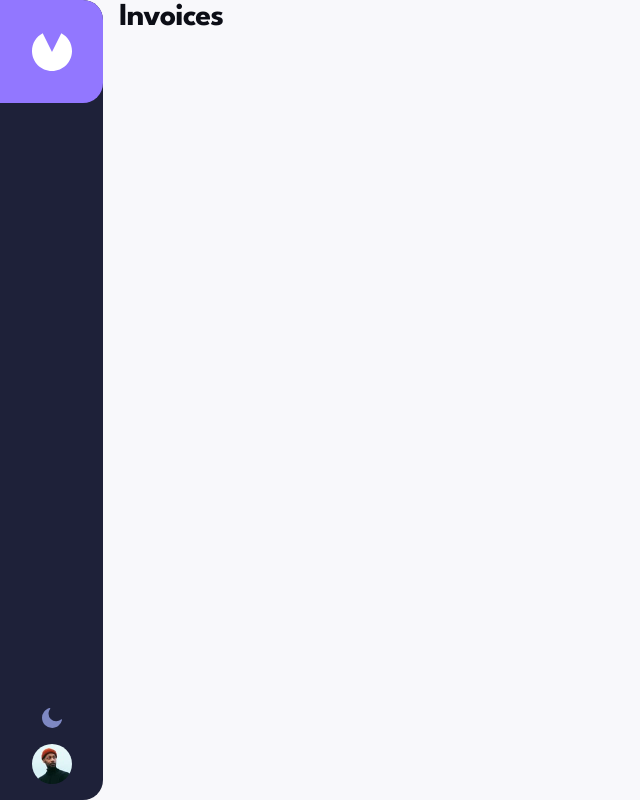
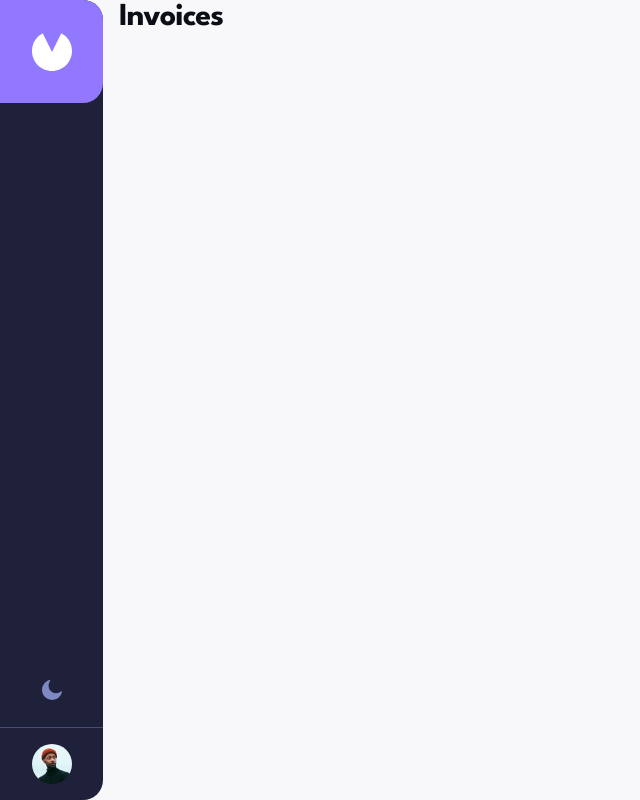
Before and after one commit to rparias/invoice-app-ts-next, a Next.js app: page / in a window 1280 px wide. Shown: the whole page, without its empty margins (0-640 px from the left). Built offline with nearby package versions, Linux system fonts and the light colour scheme.

Commit message:
finishes design for icons in navbar

```diff
--- a/components/Navbar/navbar.scss
+++ b/components/Navbar/navbar.scss
@@ -41,17 +41,48 @@
 		display: flex;
 		flex-direction: row;
 		align-items: center;
-		padding: 0 1rem;
+		justify-content: space-between;
+		padding: 0 1.2rem;
+		height: 100%;
 
 		@include lg {
 			flex-direction: column;
 			padding: 1rem 0;
+			height: auto;
+			width: 100%;
 		}
 	}
 
 	&__dark-light-switch {
-		margin: 0;
-		padding: 0 3rem;
-		background: transparent;
+		display: flex;
+		align-items: center;
+		height: 100%;
+		border-right: 1px solid #494e6e;
+
+		@include lg {
+			width: 100%;
+			justify-content: center;
+			border-right: unset;
+			border-bottom: 1px solid #494e6e;
+			padding: 0.7rem 0;
+		}
+
+		button {
+			margin: 0;
+			padding: 0 1.2rem;
+			background: transparent;
+		}
+	}
+
+	&__user-picture {
+		padding-left: 1.2rem;
+
+		@include lg {
+			width: 100%;
+			padding-top: 1rem;
+			padding-left: unset;
+			display: flex;
+			justify-content: center;
+		}
 	}
 }
--- a/components/Navbar/navbar.tsx
+++ b/components/Navbar/navbar.tsx
@@ -7,6 +7,8 @@ const lgScreenSize = 960;
 
 export default function Navbar() {
 	const { width } = useWindowSize();
+	const isMobile = width < lgScreenSize;
+
 	return (
 		<nav className="navbar">
 			<div className="navbar__logo-container">
@@ -14,13 +16,14 @@ export default function Navbar() {
 					className="logo"
 					src="/assets/logo.svg"
 					alt="App Logo"
-					width={width < lgScreenSize ? 28 : 40}
-					height={width < lgScreenSize ? 26 : 38}
+					width={isMobile ? 28 : 40}
+					height={isMobile ? 26 : 38}
 					priority
 				/>
 			</div>
 			<div className="navbar__icons-container">
-				<button className="navbar__dark-light-switch">
+				<div className="navbar__dark-light-switch">
+					<button>
 						<Image
 							src="/assets/icon-moon.svg"
 							alt="Switch dark/light mode"
@@ -29,14 +32,17 @@ export default function Navbar() {
 							priority
 						/>
 					</button>
+				</div>
+				<div className="navbar__user-picture">
 					<Image
-					className="navbar__user-picture br-full"
+						className="br-full"
 						src="/assets/image-avatar.jpg"
 						alt="App Logo"
-					width={width < lgScreenSize ? 32 : 40}
-					height={width < lgScreenSize ? 32 : 40}
+						width={isMobile ? 32 : 40}
+						height={isMobile ? 32 : 40}
 						priority
 					/>
+				</div>
 			</div>
 		</nav>
 	);
```
Lines whose indentation alone changed are shown as unchanged.
